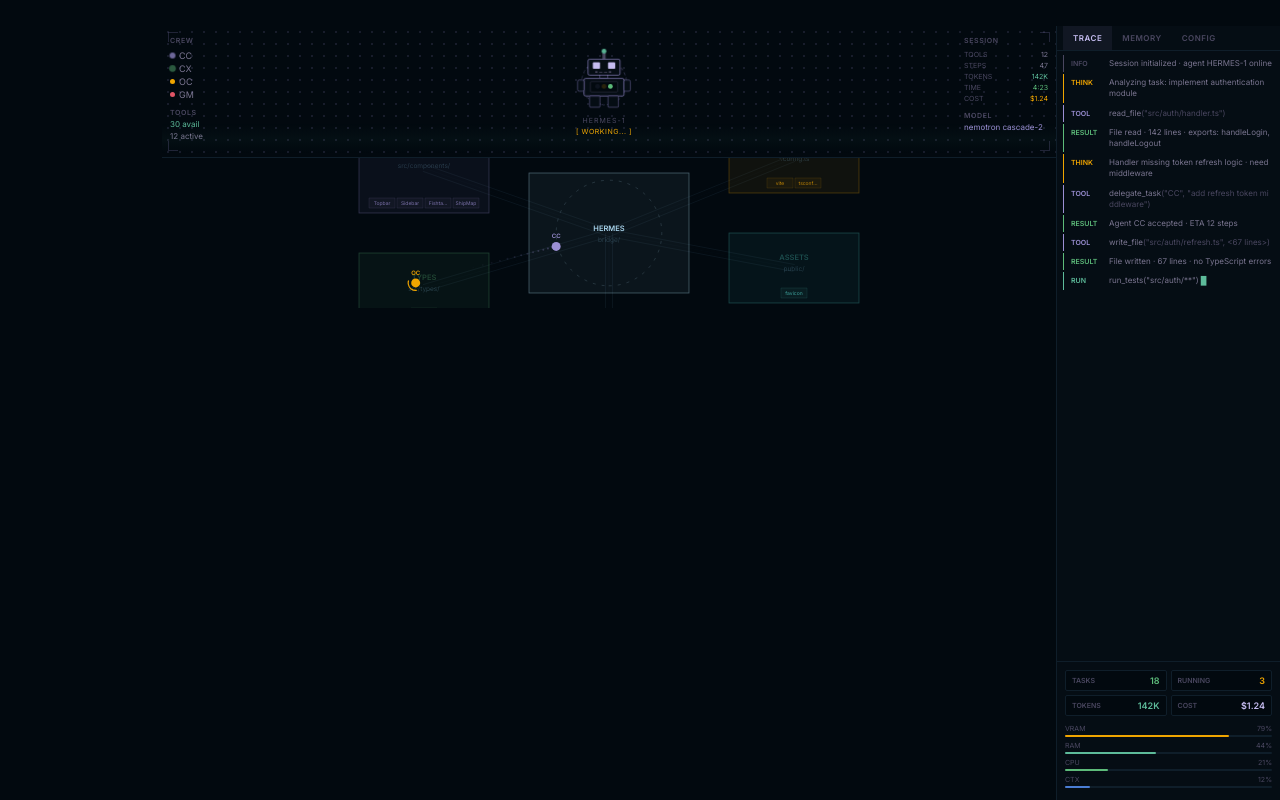
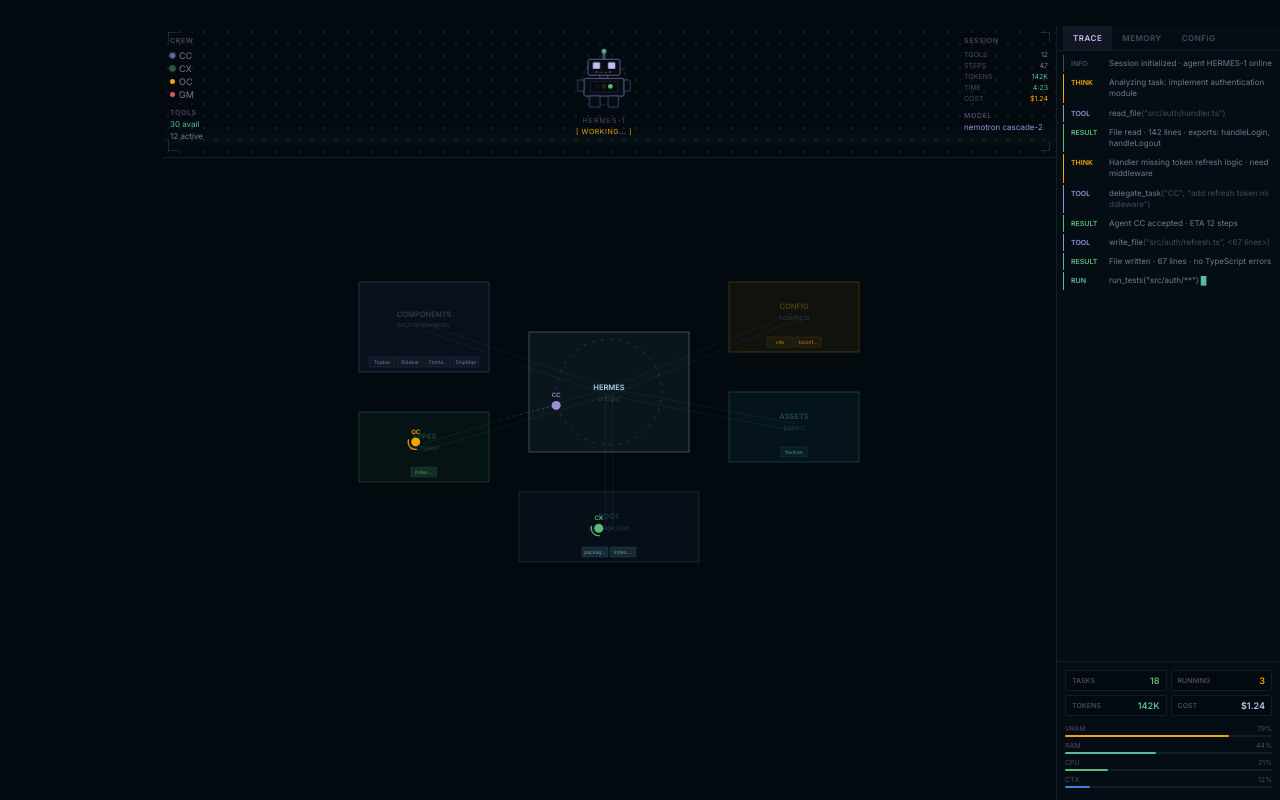
Before and after one commit to bpyFX/hermes-dashboard, a React (Vite) app: page / in a window 1280 px wide. Built offline with nearby package versions, Linux system fonts and the light colour scheme.

Commit message:
fix: ShipMap container use 100% dimensions

```diff
--- a/src/components/ShipMap.tsx
+++ b/src/components/ShipMap.tsx
@@ -380,7 +380,7 @@ export const ShipMap = () => {
 
   return (
     <div ref={containerRef} style={{
-      flex: 1, minHeight: 0, position: 'relative',
+      width: '100%', height: '100%', position: 'relative',
       background: 'var(--bg)', overflow: 'hidden',
     }}>
       <canvas
```
